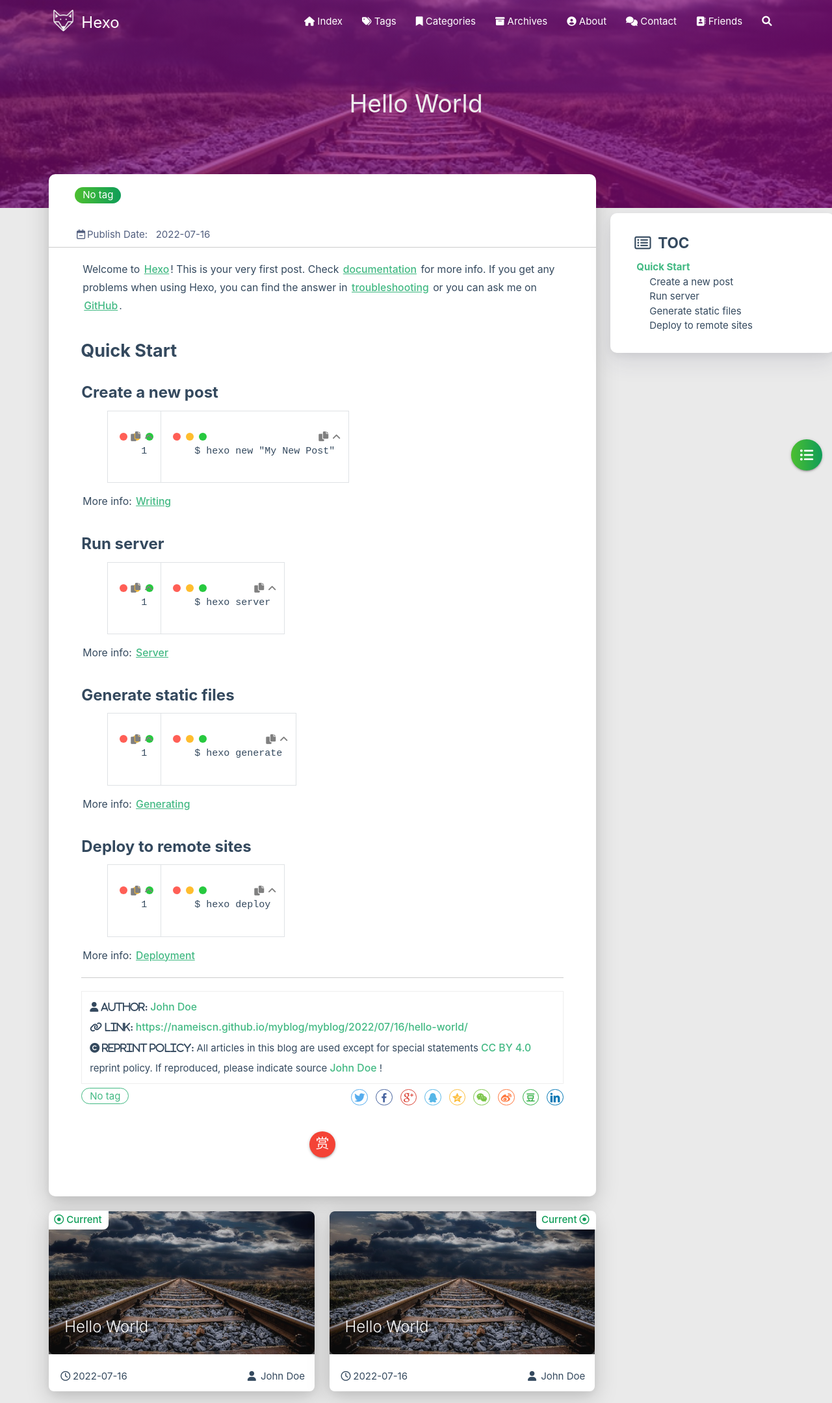
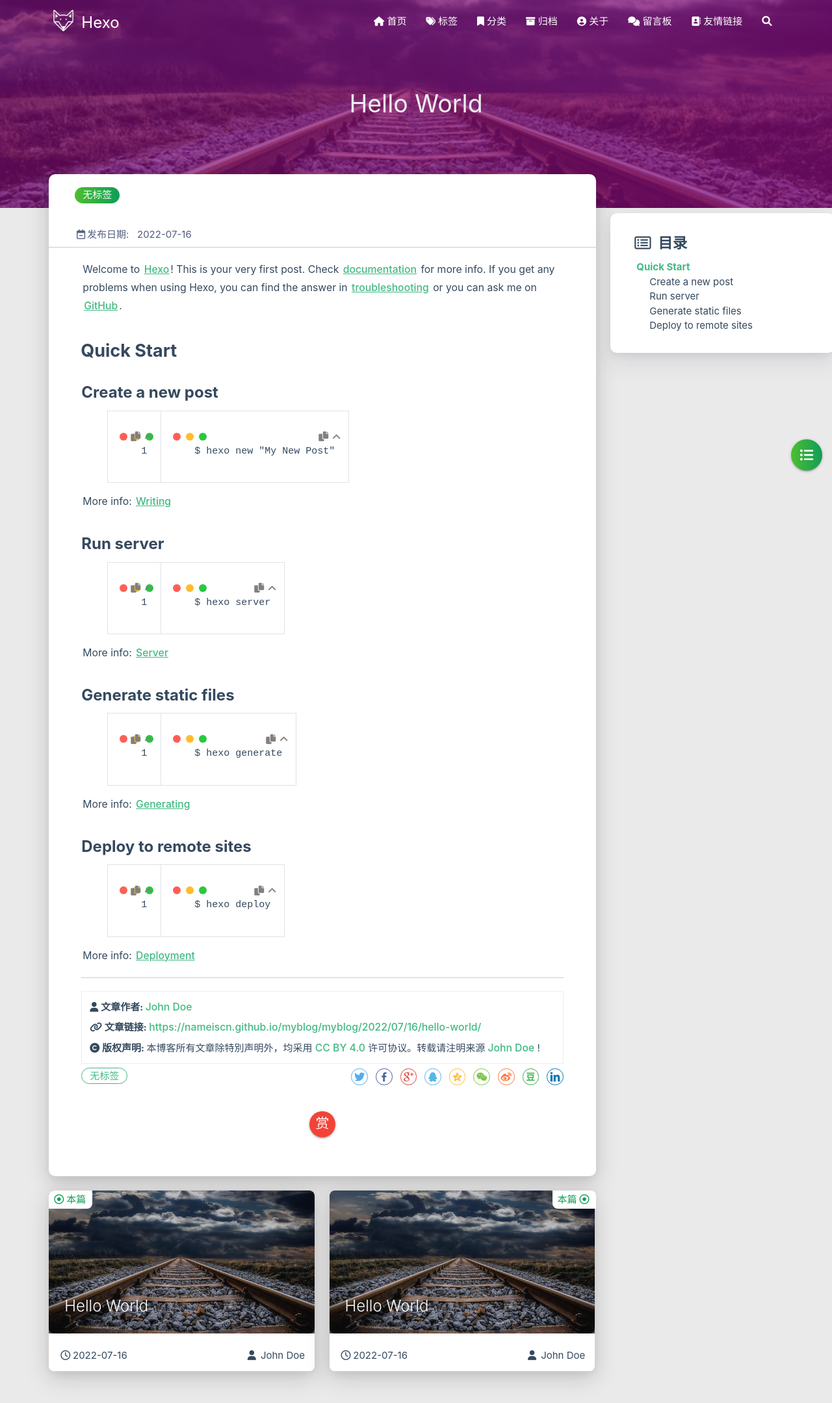
Before and after one commit to nameiscn/myblog, a plain HTML site: page 2022/07/16/hello-world/index.html in a window 1280 px wide. Shown: the top 2159 px of the page at 65% size. Drawn offline with Linux system fonts and the light colour scheme; some packages are replaced by stand-ins of ours; no server answers; a script that the page names is missing.

Commit message:
Site updated: 2022-07-17 10:45:30

```diff
--- a/2022/07/16/hello-world/index.html
+++ b/2022/07/16/hello-world/index.html
@@ -1,5 +1,5 @@
 <!DOCTYPE HTML>
-<html lang="zh">
+<html lang="zh-CN">
 
 
 <head>
@@ -58,7 +58,7 @@
 
       <i class="fas fa-home" style="zoom: 0.6;"></i>
 
-      <span>Index</span>
+      <span>首页</span>
     </a>
 
   </li>
@@ -69,7 +69,7 @@
 
       <i class="fas fa-tags" style="zoom: 0.6;"></i>
 
-      <span>Tags</span>
+      <span>标签</span>
     </a>
 
   </li>
@@ -80,7 +80,7 @@
 
       <i class="fas fa-bookmark" style="zoom: 0.6;"></i>
 
-      <span>Categories</span>
+      <span>分类</span>
     </a>
 
   </li>
@@ -91,7 +91,7 @@
 
       <i class="fas fa-archive" style="zoom: 0.6;"></i>
 
-      <span>Archives</span>
+      <span>归档</span>
     </a>
 
   </li>
@@ -102,7 +102,7 @@
 
       <i class="fas fa-user-circle" style="zoom: 0.6;"></i>
 
-      <span>About</span>
+      <span>关于</span>
     </a>
 
   </li>
@@ -113,7 +113,7 @@
 
       <i class="fas fa-comments" style="zoom: 0.6;"></i>
 
-      <span>Contact</span>
+      <span>留言板</span>
     </a>
 
   </li>
@@ -124,14 +124,14 @@
 
       <i class="fas fa-address-book" style="zoom: 0.6;"></i>
 
-      <span>Friends</span>
+      <span>友情链接</span>
     </a>
 
   </li>
 
   <li>
     <a href="#searchModal" class="modal-trigger waves-effect waves-light">
-      <i id="searchIcon" class="fas fa-search" title="Search" style="zoom: 0.85;"></i>
+      <i id="searchIcon" class="fas fa-search" title="搜索" style="zoom: 0.85;"></i>
     </a>
   </li>
 </ul>
@@ -159,7 +159,7 @@
 
 			    <i class="fa-fw fas fa-home"></i>
 
-			Index
+			首页
 		</a>
 
         </li>
@@ -170,7 +170,7 @@
 
 			    <i class="fa-fw fas fa-tags"></i>
 
-			Tags
+			标签
 		</a>
 
         </li>
@@ -181,7 +181,7 @@
 
 			    <i class="fa-fw fas fa-bookmark"></i>
 
-			Categories
+			分类
 		</a>
 
         </li>
@@ -192,7 +192,7 @@
 
 			    <i class="fa-fw fas fa-archive"></i>
 
-			Archives
+			归档
 		</a>
 
         </li>
@@ -203,7 +203,7 @@
 
 			    <i class="fa-fw fas fa-user-circle"></i>
 
-			About
+			关于
 		</a>
 
         </li>
@@ -214,7 +214,7 @@
 
 			    <i class="fa-fw fas fa-comments"></i>
 
-			Contact
+			留言板
 		</a>
 
         </li>
@@ -225,7 +225,7 @@
 
 			    <i class="fa-fw fas fa-address-book"></i>
 
-			Friends
+			友情链接
 		</a>
 
         </li>
@@ -429,7 +429,7 @@
                 <div class="col s7">
 
                           <div class="article-tag">
-                            <span class="chip bg-color">No tag</span>
+                            <span class="chip bg-color">无标签</span>
                           </div>
 
                 </div>
@@ -441,7 +441,7 @@
             <div class="post-info">
 
                 <div class="post-date info-break-policy">
-                    <i class="far fa-calendar-minus fa-fw"></i>Publish Date:&nbsp;&nbsp;
+                    <i class="far fa-calendar-minus fa-fw"></i>发布日期:&nbsp;&nbsp;
                     2022-07-16
                 </div>
 
@@ -488,7 +488,7 @@
             <div class="reprint__author">
                 <span class="reprint-meta" style="font-weight: bold;">
                     <i class="fas fa-user">
-                        Author:
+                        文章作者:
                     </i>
                 </span>
                 <span class="reprint-info">
@@ -498,7 +498,7 @@
             <div class="reprint__type">
                 <span class="reprint-meta" style="font-weight: bold;">
                     <i class="fas fa-link">
-                        Link:
+                        文章链接:
                     </i>
                 </span>
                 <span class="reprint-info">
@@ -508,13 +508,13 @@
             <div class="reprint__notice">
                 <span class="reprint-meta" style="font-weight: bold;">
                     <i class="fas fa-copyright">
-                        Reprint policy:
+                        版权声明:
                     </i>
                 </span>
                 <span class="reprint-info">
-                    All articles in this blog are used except for special statements
+                    本博客所有文章除特別声明外，均采用
                     <a href="https://creativecommons.org/licenses/by/4.0/deed.zh" rel="external nofollow noreferrer" target="_blank">CC BY 4.0</a>
-                    reprint policy. If reproduced, please indicate source
+                    许可协议。转载请注明来源
                     <a href="/myblog/about" target="_blank">John Doe</a>
                     !
                 </span>
@@ -524,7 +524,7 @@
 
     <script async defer>
       document.addEventListener("copy", function (e) {
-        let toastHTML = '<span>Copied successfully, please follow the reprint policy of this article</span><button class="btn-flat toast-action" onclick="navToReprintStatement()" style="font-size: smaller">more</a>';
+        let toastHTML = '<span>复制成功，请遵循本文的转载规则</span><button class="btn-flat toast-action" onclick="navToReprintStatement()" style="font-size: smaller">查看</a>';
         M.toast({html: toastHTML})
       });
 
@@ -539,7 +539,7 @@
                 <div class="post-meta__tag-list" style="display: inline-block;">
 
                         <div class="article-tag">
-                            <span class="chip bg-color">No tag</span>
+                            <span class="chip bg-color">无标签</span>
                         </div>
 
                 </div>
@@ -713,7 +713,7 @@
 
         <div class="article col s12 m6" data-aos="fade-up" data-aos="fade-up">
             <div class="article-badge left-badge text-color">
-                <i class="far fa-dot-circle"></i>&nbsp;Current
+                <i class="far fa-dot-circle"></i>&nbsp;本篇
             </div>
             <div class="card">
                 <a href="/myblog/2022/07/16/hello-world/">
@@ -751,7 +751,7 @@
 
         <div class="article col s12 m6" data-aos="fade-up">
             <div class="article-badge right-badge text-color">
-                Current&nbsp;<i class="far fa-dot-circle"></i>
+                本篇&nbsp;<i class="far fa-dot-circle"></i>
             </div>
             <div class="card">
                 <a href="/myblog/2022/07/16/hello-world/">
@@ -817,7 +817,7 @@
     </div>
     <div id="toc-aside" class="expanded col l3 hide-on-med-and-down">
         <div class="toc-widget card" style="background-color: white;">
-            <div class="toc-title"><i class="far fa-list-alt"></i>&nbsp;&nbsp;TOC</div>
+            <div class="toc-title"><i class="far fa-list-alt"></i>&nbsp;&nbsp;目录</div>
             <div id="toc-content"></div>
         </div>
     </div>
@@ -977,13 +977,13 @@
 
 
                 <span id="busuanzi_container_site_pv">
-                &nbsp;|&nbsp;<i class="far fa-eye"></i>&nbsp;Total visits:&nbsp;
+                &nbsp;|&nbsp;<i class="far fa-eye"></i>&nbsp;总访问量:&nbsp;
                     <span id="busuanzi_value_site_pv" class="white-color"></span>
             </span>
 
 
                 <span id="busuanzi_container_site_uv">
-                &nbsp;|&nbsp;<i class="fas fa-users"></i>&nbsp;Total visitors:&nbsp;
+                &nbsp;|&nbsp;<i class="fas fa-users"></i>&nbsp;总访问人数:&nbsp;
                     <span id="busuanzi_value_site_uv" class="white-color"></span>
             </span>
 
@@ -1036,8 +1036,8 @@
 <div id="searchModal" class="modal">
     <div class="modal-content">
         <div class="search-header">
-            <span class="title"><i class="fas fa-search"></i>&nbsp;&nbsp;Search</span>
-            <input type="search" id="searchInput" name="s" placeholder="Please enter a search keyword"
+            <span class="title"><i class="fas fa-search"></i>&nbsp;&nbsp;搜索</span>
+            <input type="search" id="searchInput" name="s" placeholder="请输入搜索的关键字"
                    class="search-input">
         </div>
         <div id="searchResult"></div>
```
Also changed, not shown: archives/2022/07/index.html (+22 -22 lines), archives/2022/index.html (+22 -22 lines), archives/index.html (+22 -22 lines), index.html (+21 -21 lines).
